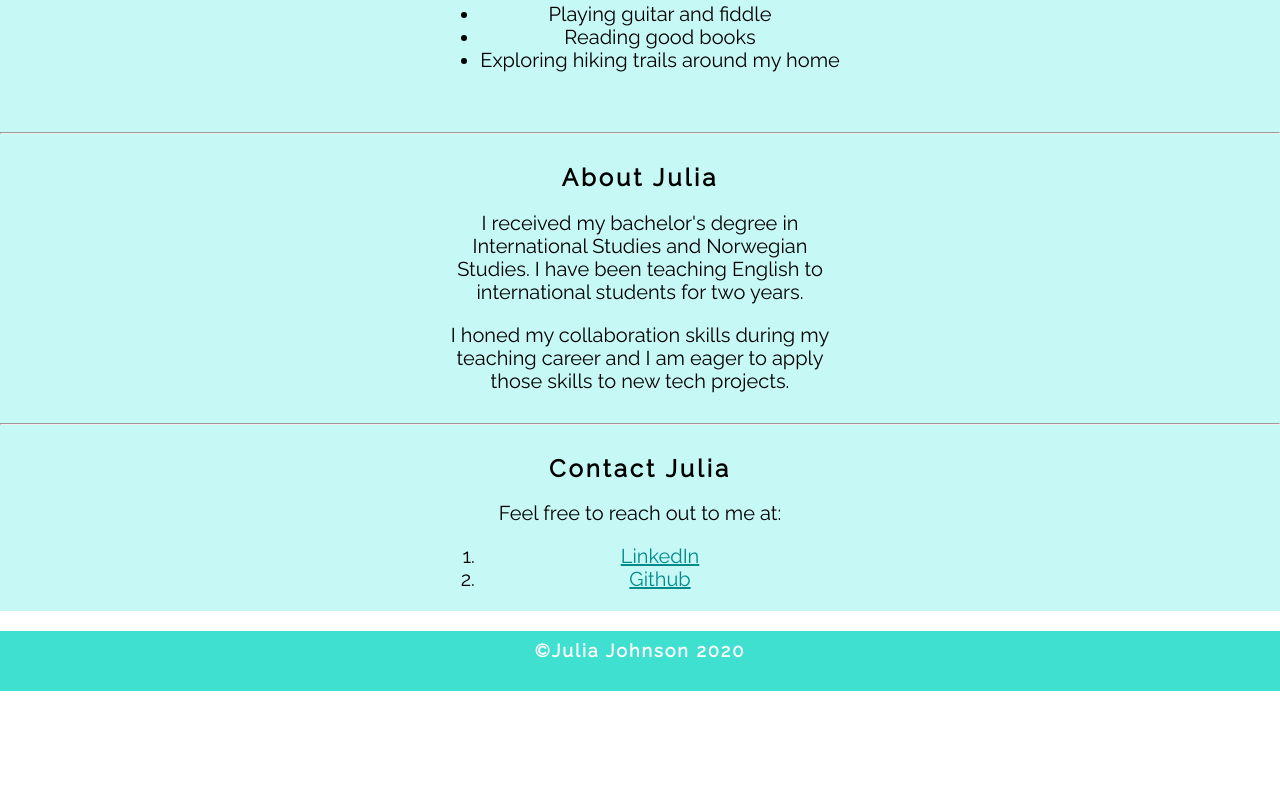
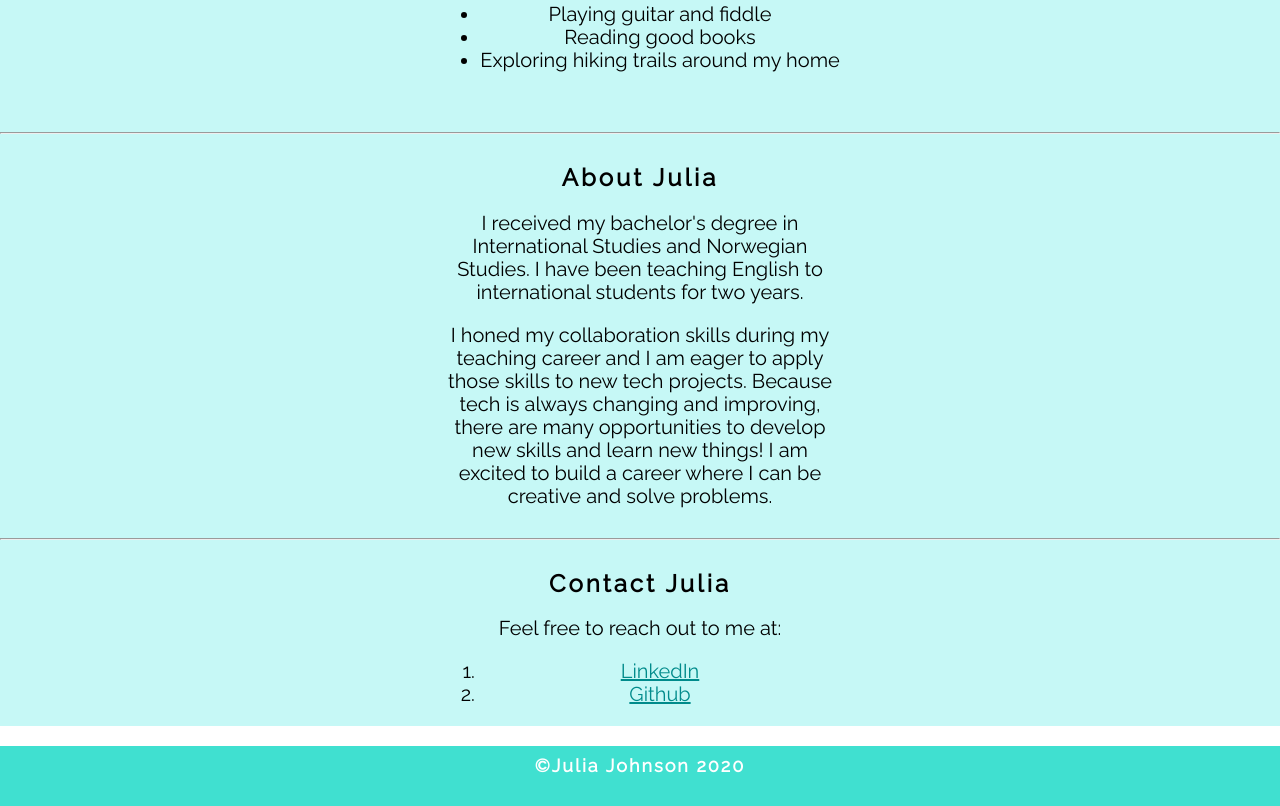
Before and after one commit to julialj95/First-Portfolio-Website, a plain HTML site: page index.html in a window 1280 px wide. Shown: the part 668-1474 px from the top of the page. Before the commit the page ends 1359 px from the top, so only its background shows below. Drawn offline with nearby package versions, Linux system fonts and the light colour scheme.

Commit message:
Update index.html
added content to second paragraph in "about me" section

```diff
--- a/index.html
+++ b/index.html
@@ -41,7 +41,7 @@
       <!--"About" section with paragraph of information-->
         <a id="About-Me"></a>
         <h2>About Julia</h2>
-        <p> I received my bachelor's degree in International Studies and Norwegian Studies. I have been teaching English to international students for two years.</p> <p>I honed my collaboration skills during my teaching career and I am eager to apply those skills to new tech projects.</p>
+        <p> I received my bachelor's degree in International Studies and Norwegian Studies. I have been teaching English to international students for two years.</p> <p>I honed my collaboration skills during my teaching career and I am eager to apply those skills to new tech projects. Because tech is always changing and improving, there are many opportunities to develop new skills and learn new things! I am excited to build a career where I can be creative and solve problems.</p>
       </div>
       <hr>
       <div class="center-text wrapper">
```
